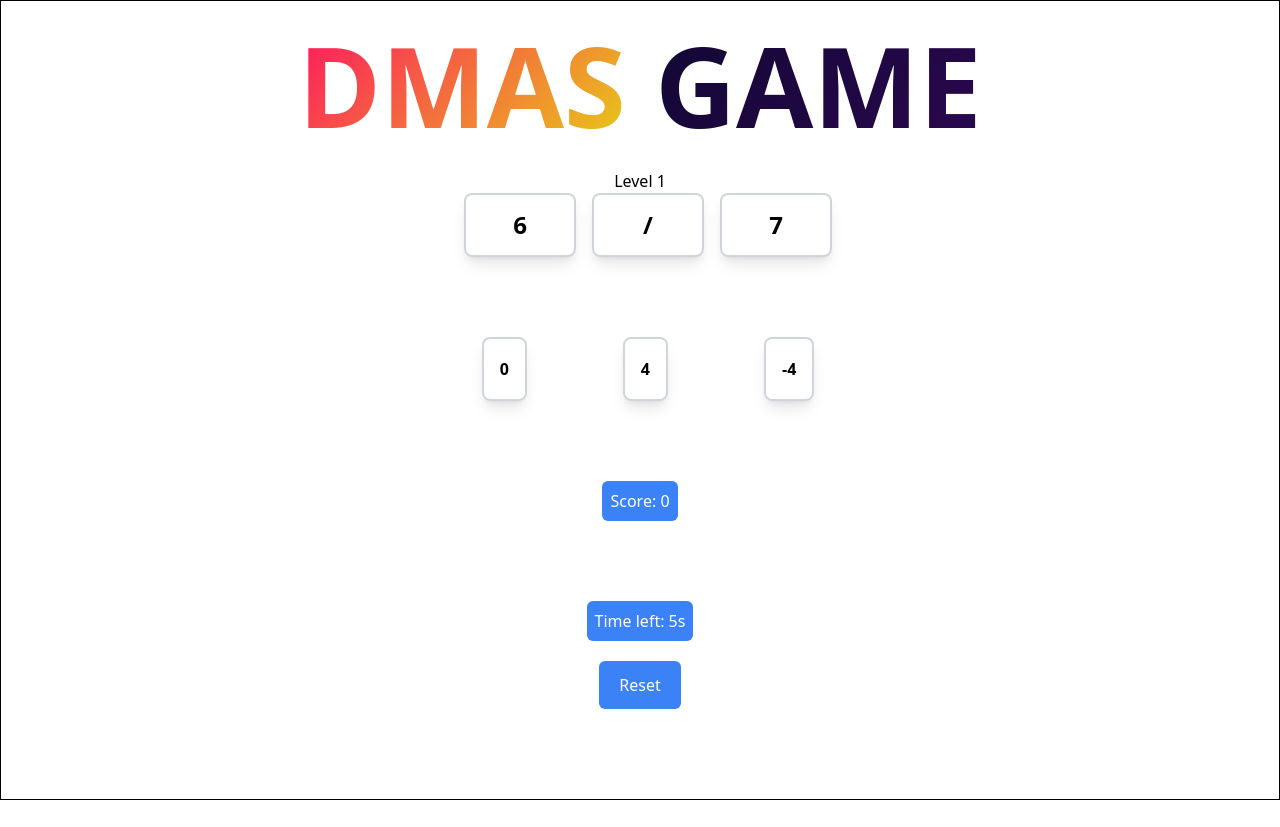
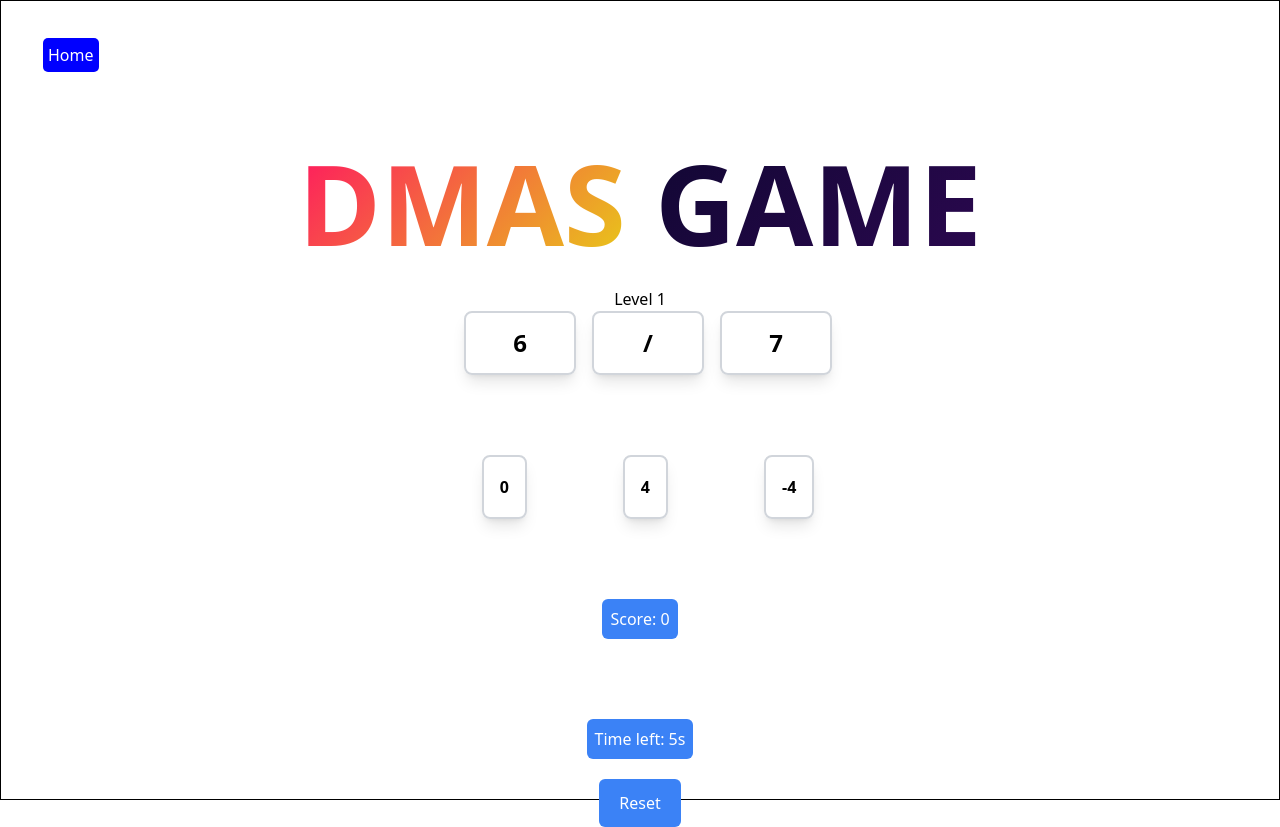
Before and after one commit to shreshthkr/mas_game, a React (Create React App) app in the folder frontend/: page /game in a window 1280 px wide. Before the commit the page ends 800 px from the top, so only its background shows below. Built offline with nearby package versions, Linux system fonts and the light colour scheme.

Commit message:
home-page-done

```diff
--- a/frontend/src/Pages/GamePage.tsx
+++ b/frontend/src/Pages/GamePage.tsx
@@ -3,7 +3,7 @@ import {randomNum, options, getCorrectAnswer, shuffle} from "../api"
 import { Question, Answer } from '../constants';
 import "./GamePage.css"
 
-
+import { useNavigate } from 'react-router-dom';
 
 const GamePage = () => {
     const [level, setLevel] = useState<number>(1);
@@ -11,7 +11,7 @@ const GamePage = () => {
     const [question, setQuestion] = useState<Question>(randomNum(level));
     const [timer, setTimer] = useState<number>(10)
 
-
+    const navigate=useNavigate()
 
     const [answers, setAnswers] = useState<Answer[]>(options(getCorrectAnswer(question)));
 
@@ -58,6 +58,7 @@ const handleReset = () => {
   return (
     <>
     <div className='w-full h-full bg-white full'>
+      <div className=' p-3 rounded-lg'><button onClick={()=>navigate('/')} style={{display:"flex",alignItems:"flex-start" ,margin:"35px 30px",marginTop:"25px",backgroundColor:"blue",borderRadius:"5px",padding:"5px"}}>Home</button> </div>
       <h1 className='animate-words'>Dmas Game</h1>
       <h2 className="text-black">Level {level}</h2>
       <div className="w-200 flex flex-col justify-evenly">
```
